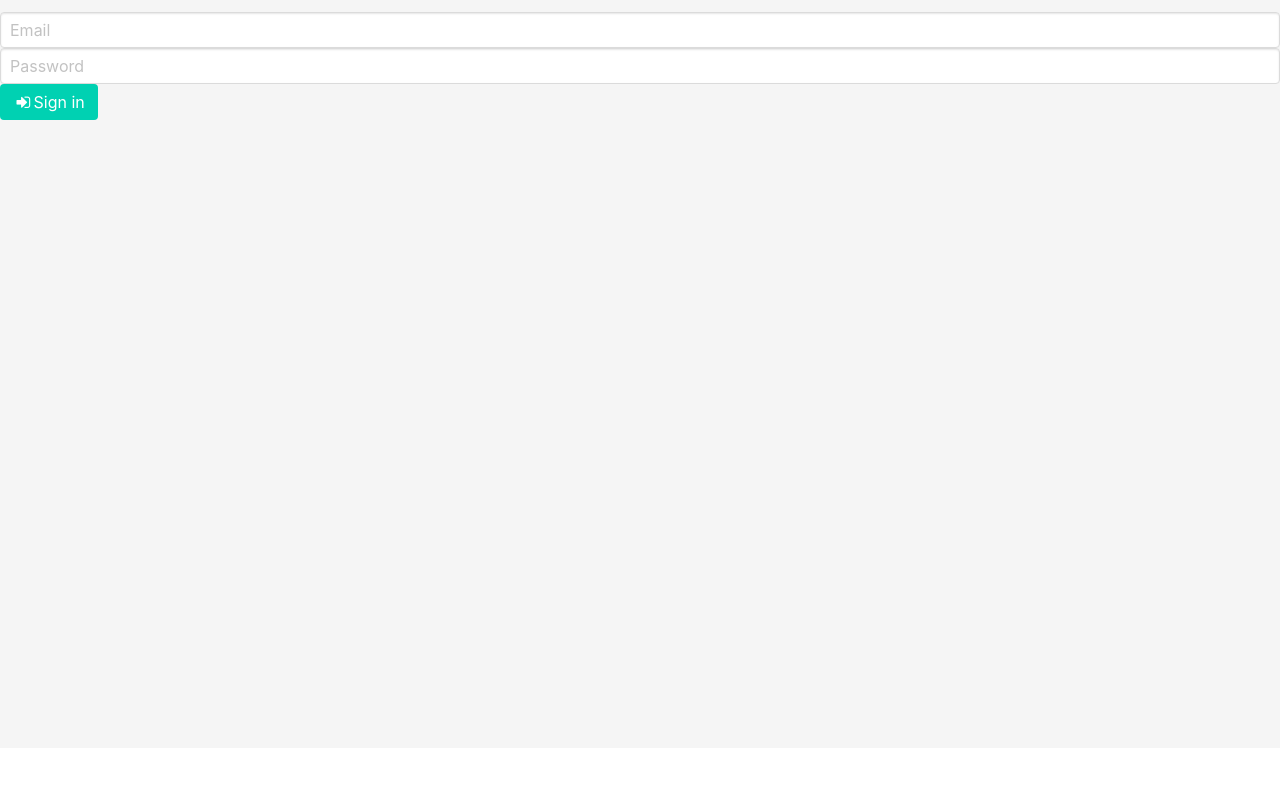
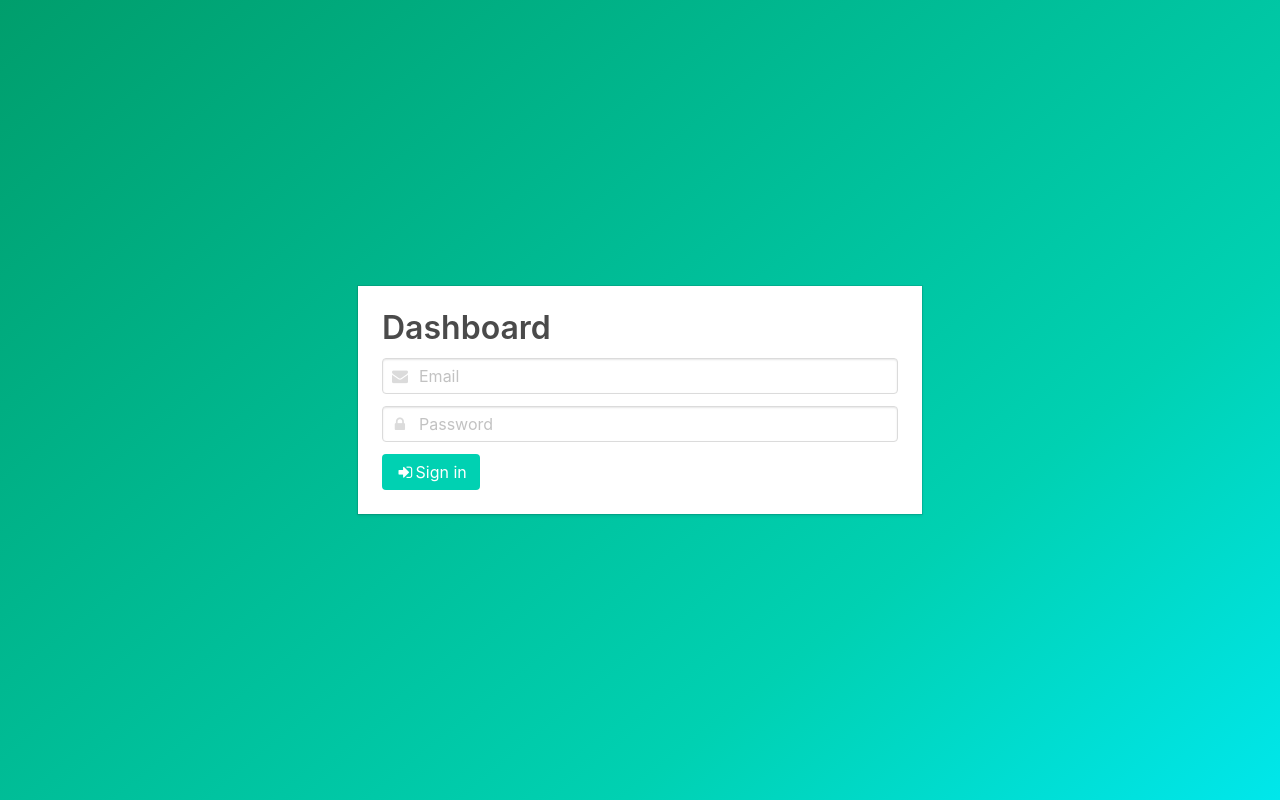
Before and after one commit to alvaromarinho/dashboard, an Angular app: page /auth in a window 1280 px wide. Built offline with nearby package versions, Linux system fonts and the light colour scheme.

Commit message:
Layout da tela de login

```diff
--- a/src/app/core/auth/auth.component.html
+++ b/src/app/core/auth/auth.component.html
@@ -1,7 +1,40 @@
+<section class="hero is-fullheight is-medium is-primary is-bold">
+    <div class="hero-body">
+        <div class="container">
+            <div class="columns is-centered">
+                <div class="column is-6">
+                    <div class="card">
+                        <div class="card-content">
                             <form (ngSubmit)="submit()" #formSignIn="ngForm" novalidate>
+                                <div class="field">
+                                    <h1 class="title has-text-grey-dark">
+                                        Dashboard
+                                    </h1>
+                                </div>
+                                <div class="field">
+                                    <p class="control has-icons-left">
                                         <input class="input" type="text" placeholder="Email" [(ngModel)]="username" name="username">
+                                        <span class="icon is-small is-left"><i class="fa fa-envelope"></i></span>
+                                    </p>
+                                </div>
+                                <div class="field">
+                                    <p class="control has-icons-left">
                                         <input class="input" type="password" placeholder="Password" [(ngModel)]="password" name="password">
-    <button type="submit" class="button is-primary" [ngClass]="{'is-loading':load}">
+                                        <span class="icon is-small is-left"><i class="fa fa-lock"></i></span>
+                                    </p>
+                                </div>
+                                <div class="field">
+                                    <p class="control">
+                                        <button class="button is-primary" [ngClass]="{'is-loading':load}">
                                             <i class="fa fa-fw fa-sign-in"></i>Sign in
                                         </button>
+                                    </p>
+                                </div>
                             </form>
+                        </div>
+                    </div>
+                </div>
+            </div>
+        </div>
+    </div>
+</section>
--- a/src/app/core/auth/auth.component.ts
+++ b/src/app/core/auth/auth.component.ts
@@ -11,6 +11,7 @@ export class AuthComponent implements OnInit {
 
     username: string;
     password: string;
+    load: boolean;
 
     constructor(
         private authService: AuthService,
@@ -27,7 +28,9 @@ export class AuthComponent implements OnInit {
     }
 
     submit() {
+        this.load = true;
         this.authService.auth(this.username, this.password).subscribe(() => {
+            this.load = false;
             this.route.queryParams.subscribe((params) =>
                 params['returnUrl']
                     ? this.router.navigate([params['returnUrl']])
--- a/src/app/core/navbar/navbar.component.html
+++ b/src/app/core/navbar/navbar.component.html
@@ -22,7 +22,6 @@
             </a>
             <a class="navbar-item" routerLink="/logout">
                 <span class="icon"><i class="fa fa-fw fa-power-off"></i></span>
-                <span>Logout</span>
             </a>
         </div>
     </div>
--- a/src/styles.css
+++ b/src/styles.css
@@ -1,9 +1,5 @@
 html, body {
     height: 100%;
-}
-
-.main {
-    padding: 1.5rem 0.75rem;
 }
 
 .sidebar {
```
Lines whose indentation alone changed are shown as unchanged.
